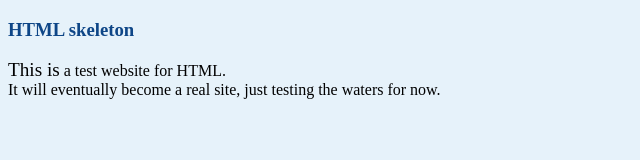
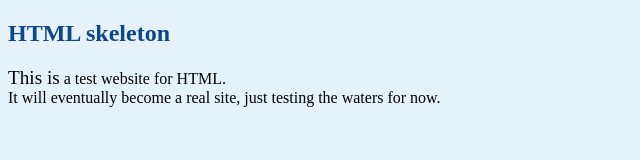
Before and after one commit to bonzibudd/Test, a plain HTML site: page docs/index.html in a window 1280 px wide. Shown: the whole page, without its empty margins (0-640 px from the left). Drawn offline with Linux system fonts and the light colour scheme.

Commit message:
Update index.html

```diff
--- a/docs/index.html
+++ b/docs/index.html
@@ -7,12 +7,13 @@
     </head>
     <body style="background-color:#E6F2FA">
       <header>
-        <h3 style="color: #0E4687;">HTML skeleton</h3>
+        <h2 style="color: #0E4687;">HTML skeleton</h2>
       </header>
       <main>
         <p><big>This is</big> a test website for HTML.<br/>It will eventually become a real site, just testing the waters for now.</p>
       </main>
       <footer>
+
       </footer>
     </body>
 </html>
```
